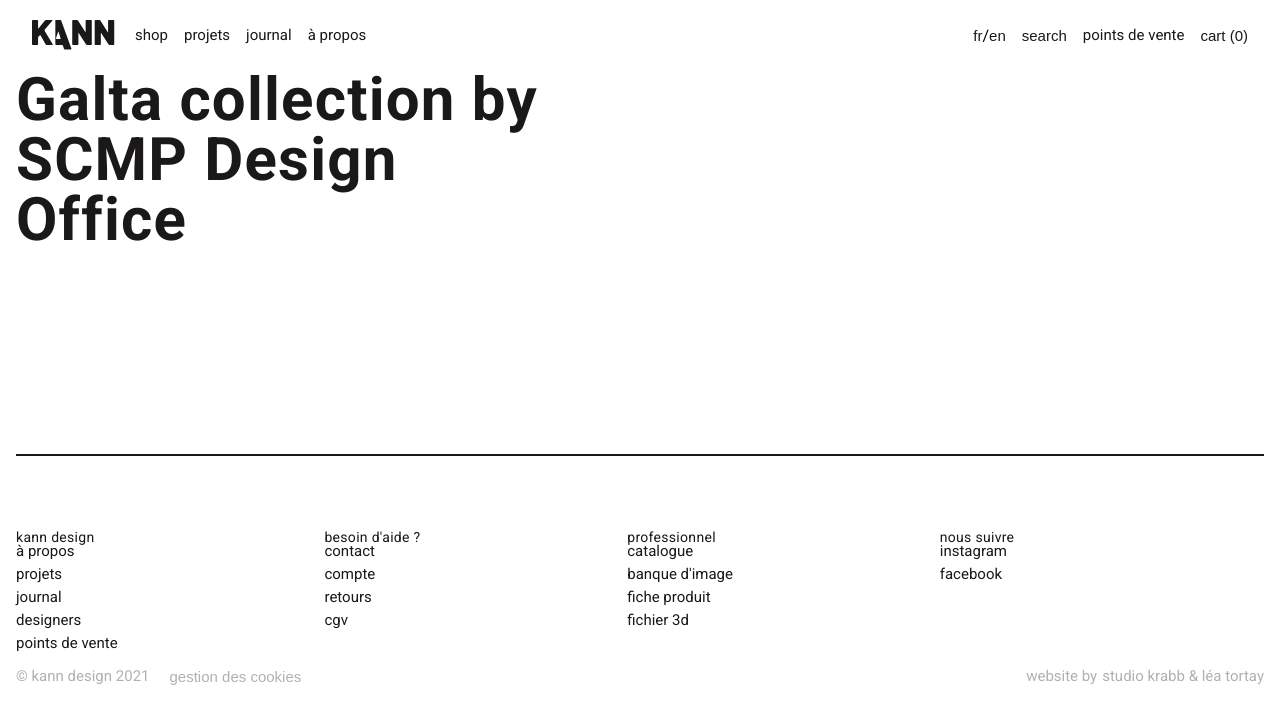
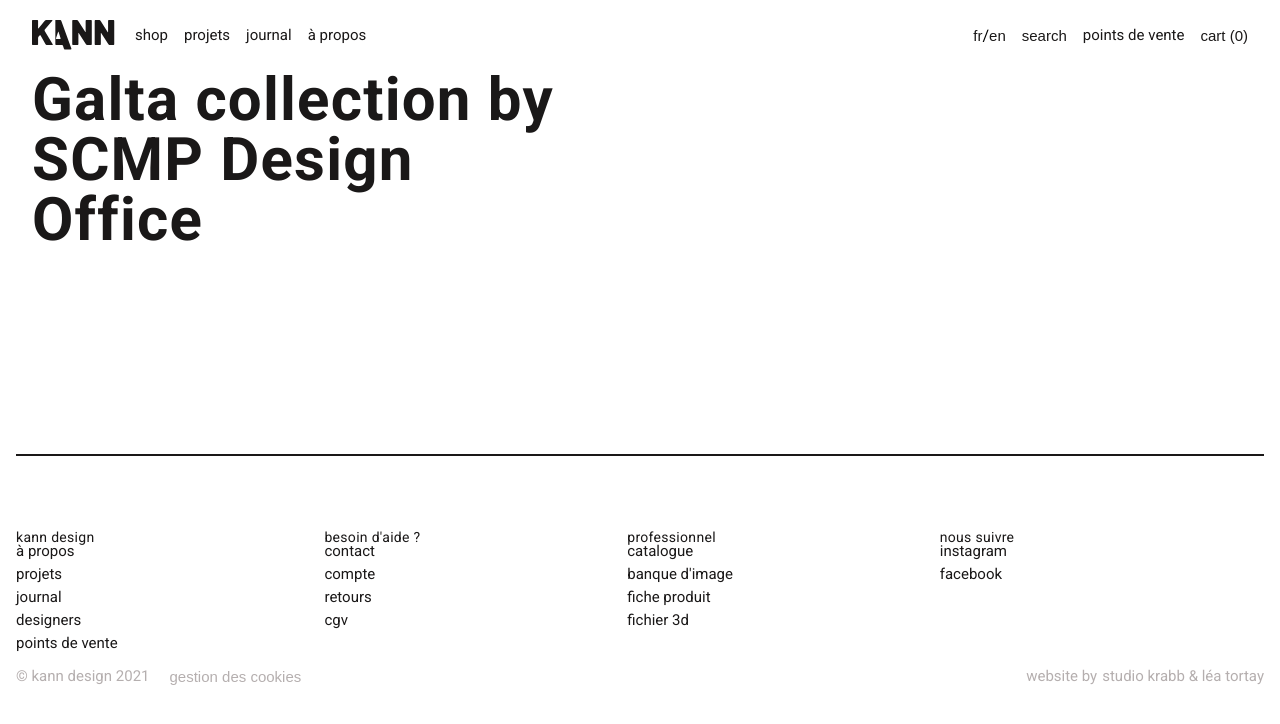
Before and after one commit to deadbeathd07/kann, a Vue app: page / in a window 1280 px wide. Shown: the top 724 px of the page. Built offline with nearby package versions, Linux system fonts and the light colour scheme.

Commit message:
были добавлены внутренние отступы для секции, были добавлены классы модификаторов для изображения

```diff
--- a/src/assets/styles/KannSection.scss
+++ b/src/assets/styles/KannSection.scss
@@ -1,11 +1,19 @@
 .section {
-	margin: 0;
-	padding: 0;
-	&__title {
-		margin: 0;
-		padding: 0;
-	}
+	padding: 0 1rem;
 	&__title--width-45 {
 		width: 45%;
 	}
+	&--bg-img {
+		background-image: url('../images/bg-full.jpg');
+		background-repeat: no-repeat;
+		background-position: center;
+		background-size: cover;
+	}
+	&--min-height-800 {
+		min-height: 800px;
+	}
+	&--content-center {
+		display: flex;
+		align-items: center;
+	}
 }
```
